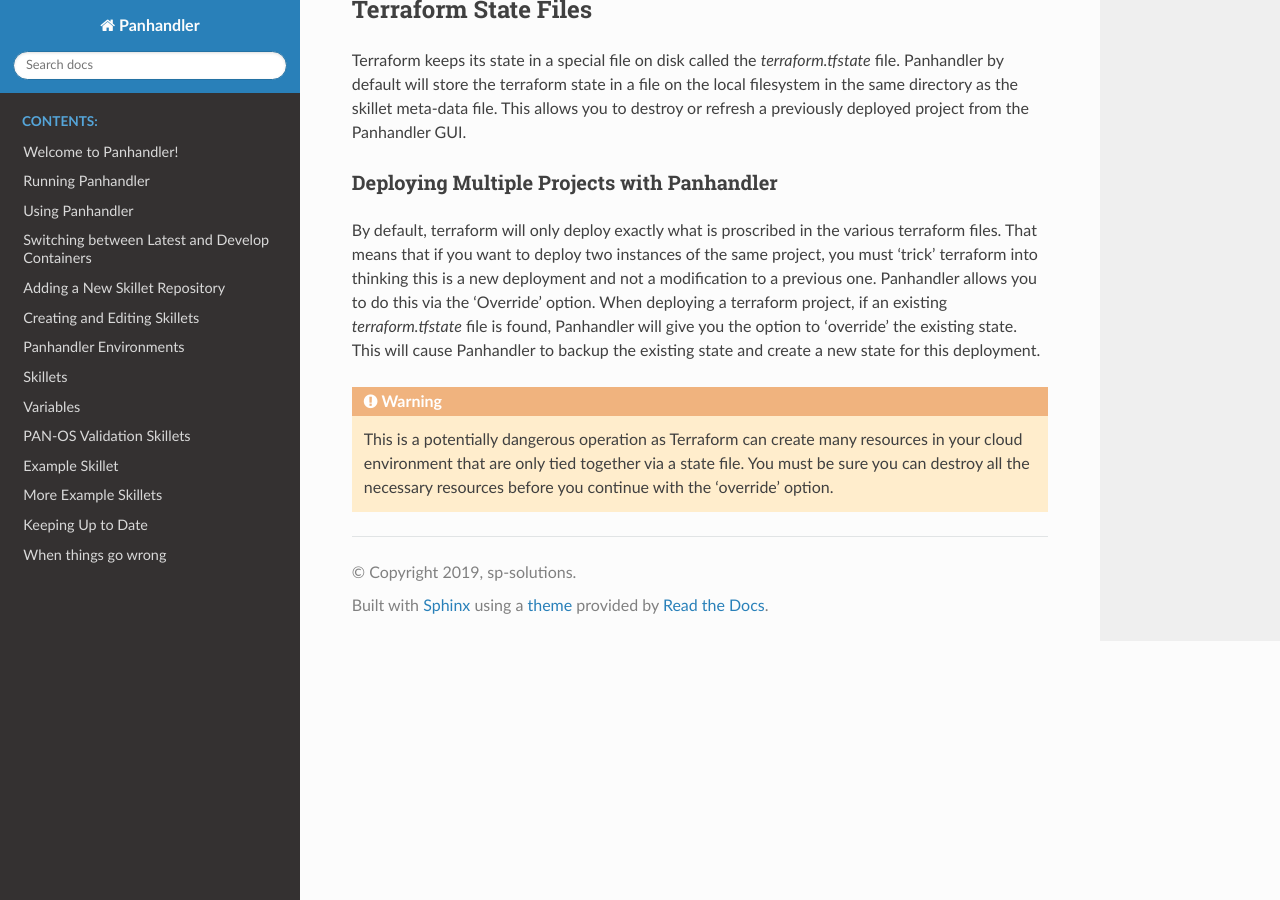
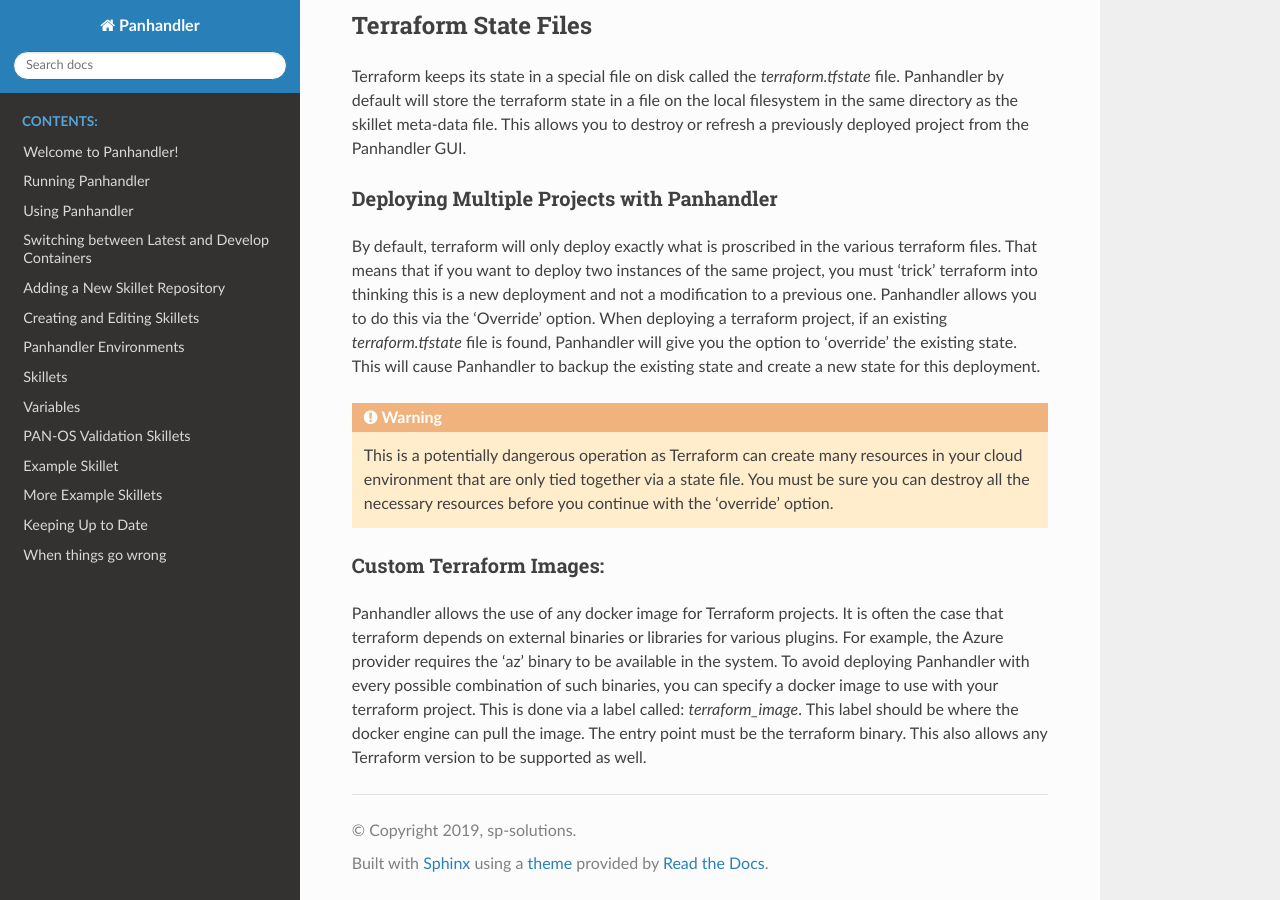
Before and after one commit to PaloAltoNetworks/panhandler, a Sphinx documentation site: the page built from docs/examples/terraform_skillet.rst, in a window 1280 px wide and 900 px high, scrolled down 1962 px. Built offline with Sphinx 7.4.7 and the Read the Docs theme 2.0.0, drawn with Linux system fonts in a browser that asks for light colours; pages that are not in the unit, such as notebooks, are missing from menus; some of the changed text lies outside the part shown.

Commit message:
add docs for #67

```diff
--- a/docs/examples/terraform_skillet.rst
+++ b/docs/examples/terraform_skillet.rst
@@ -22,6 +22,7 @@
     type: terraform
 
     labels:
+      terraform_image: registry.gitlab.com/panw-gse/as/terraform_tools:0.11
       collection:
         - Example Skillets
 
@@ -127,3 +128,16 @@
     This is a potentially dangerous operation as Terraform can create many resources in your cloud
     environment that are only tied together via a state file. You must be sure you can destroy all the
     necessary resources before you continue with the 'override' option.
+
+
+
+Custom Terraform Images:
+~~~~~~~~~~~~~~~~~~~~~~~~
+
+Panhandler allows the use of any docker image for Terraform projects. It is often the case that
+terraform depends on external binaries or libraries for various plugins. For example, the Azure
+provider requires the 'az' binary to be available in the system. To avoid deploying Panhandler with
+every possible combination of such binaries, you can specify a docker image to use with your
+terraform project. This is done via a label called: `terraform_image`. This label should be
+where the docker engine can pull the image. The entry point must be the terraform binary. This
+also allows any Terraform version to be supported as well.
```
